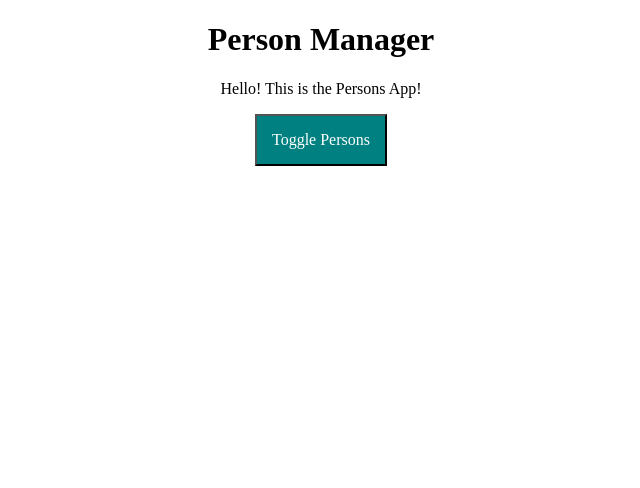
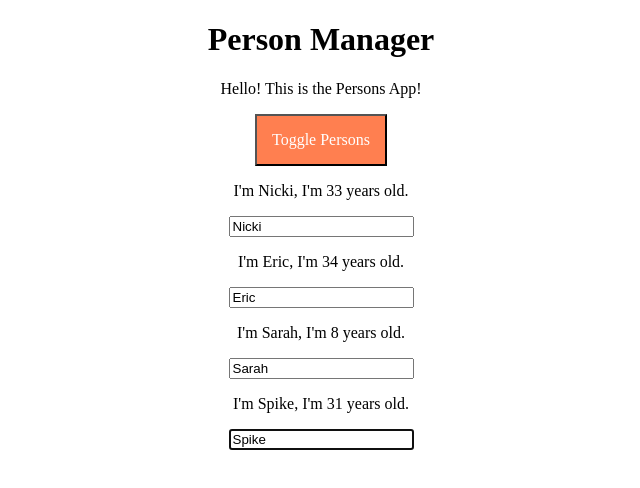
Before and after one commit to nickitza/react_complete_guide, a React (Create React App) app: page / in a window 1280 px wide. Shown: the top 488 px of the page, without its empty margins (319-959 px from the left). Built offline with nearby package versions, Linux system fonts and the light colour scheme.

Commit message:
add ref to class and functional components

```diff
--- a/src/components/Cockpit/Cockpit.js
+++ b/src/components/Cockpit/Cockpit.js
@@ -1,7 +1,13 @@
-import React from 'react'
+import React, {useEffect, useRef} from 'react'
 import classes from './Cockpit.module.css'
 
 const Cockpit = (props) => {
+  const toggleButtonRef = useRef(null);
+
+  useEffect(() => {
+    toggleButtonRef.current.click()
+  }, [])
+
   const assignedClasses = []
   let btnClass = ''
   if (props.showPersons){
@@ -19,6 +25,7 @@ const Cockpit = (props) => {
       <h1>{props.title}</h1>
       <p className={assignedClasses.join(' ')}>Hello! This is the Persons App!</p>
       <button
+        ref={toggleButtonRef}
         className={btnClass}
         onClick={props.clicked}>
         Toggle Persons
--- a/src/components/Persons/Person/Person.js
+++ b/src/components/Persons/Person/Person.js
@@ -5,21 +5,33 @@ import classes from './Person.css'
 import PropTypes from 'prop-types'
 
 
-const Person = ( props ) => {
-  return(
-    <Aux>
-      <p onClick={props.click} >I'm {props.name}, I'm {props.age} years old.</p>
-      <p>{props.children}</p>
-      <input type="text" onChange={props.changed} value={props.name}/>
-    </Aux>
+class Person extends React.Component {
+  constructor(props){
+    super(props)
+    this.inputElementRef = React.createRef();
+  }
+  componentDidMount(){
+    this.inputElementRef.current.focus()
+  }
+  render(){
+    return(
+      <Aux>
+        <p onClick={this.props.click} >I'm {this.props.name}, I'm {this.props.age} years old.</p>
+        <p>{this.props.children}</p>
+        <input
+          ref={this.inputElementRef}
+          type="text"
+          onChange={this.props.changed}
+          value={this.props.name}/>
+      </Aux>
     )
+    // propTypes is a special property added to js object that React will watch out for in dev mode
+  }
 }
-// propTypes is a special property added to js object that React will watch out for in dev mode
 Person.propTypes = {
   click: PropTypes.func,
   name: PropTypes.string,
   age: PropTypes.number,
   changed: PropTypes.func
 }
-
 export default withClass(Person, classes.Person)
```
